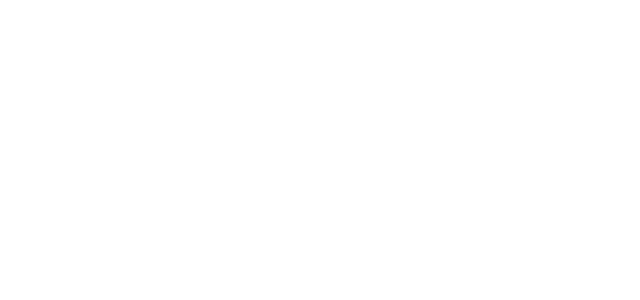
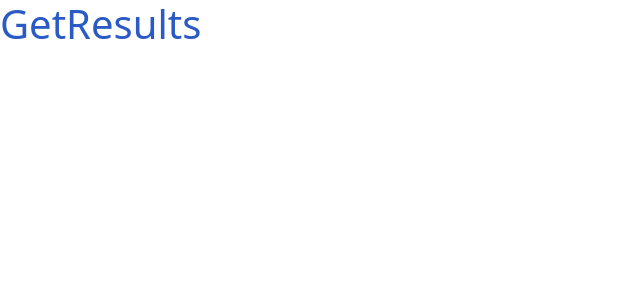
Before and after one commit to ricmonteiro/coley, a React (Create React App) app in the folder coleyfrontend/: page /get_results in a window 1280 px wide. Before the commit this address had no page. Shown: the top 300 px of the page, without its empty margins (0-640 px from the left). Built offline with nearby package versions, Linux system fonts and the light colour scheme.

Commit message:
get results screen. get results by user and by sample

```diff
--- a/coleyfrontend/src/App.js
+++ b/coleyfrontend/src/App.js
@@ -11,6 +11,7 @@
 import { Routes, Route } from 'react-router-dom';
 import 'bootstrap/dist/css/bootstrap.min.css';
 import SamplesAndCuts from './screens/SamplesAndCutsScreen';
+import GetResults from './screens/GetResultsScreen';
 
 
 function App() {
@@ -27,6 +28,7 @@
         <Route path="/new_cut" element={<CreateCut/>} />
         <Route path="/new_analysis" element={<CreateAnalysis/>} />
         <Route path="/samples_and_cuts" element={<SamplesAndCuts/>} />
+        <Route path="/get_results" element={<GetResults/>} />
 
       </Routes>
     </div>
--- /dev/null
+++ b/coleyfrontend/src/screens/GetResultsScreen.js
@@ -0,0 +1,13 @@
+import React from 'react'
+
+function GetResults() {
+  return (
+    <div><h1>
+
+        GetResults
+
+    </h1></div>
+  )
+}
+
+export default GetResults
--- a/coleyfrontend/src/screens/MainDashboard.js
+++ b/coleyfrontend/src/screens/MainDashboard.js
@@ -69,6 +69,12 @@
 
 }
 
+const handleGetResults = () => {
+  const isLogged = true
+  navigate('/get_results', {state : {isLogged, selectedRole, authUser}})
+
+}
+
   return (
     <Container className='dash'>
 
@@ -88,7 +94,14 @@
       </div>
       </Col>
       <Col>
+
+      <Row>
       <Button className='button m-2' onClick={handleSamplesAndCuts}>Samples and cuts</Button>
+      </Row>
+
+      <Row>
+      <Button className='button m-2' onClick={handleGetResults}>Results</Button>
+      </Row>
       </Col>
       <Col>
 
```
Also changed, not shown: 1 other file (tests, documents, lock files or other folders).
